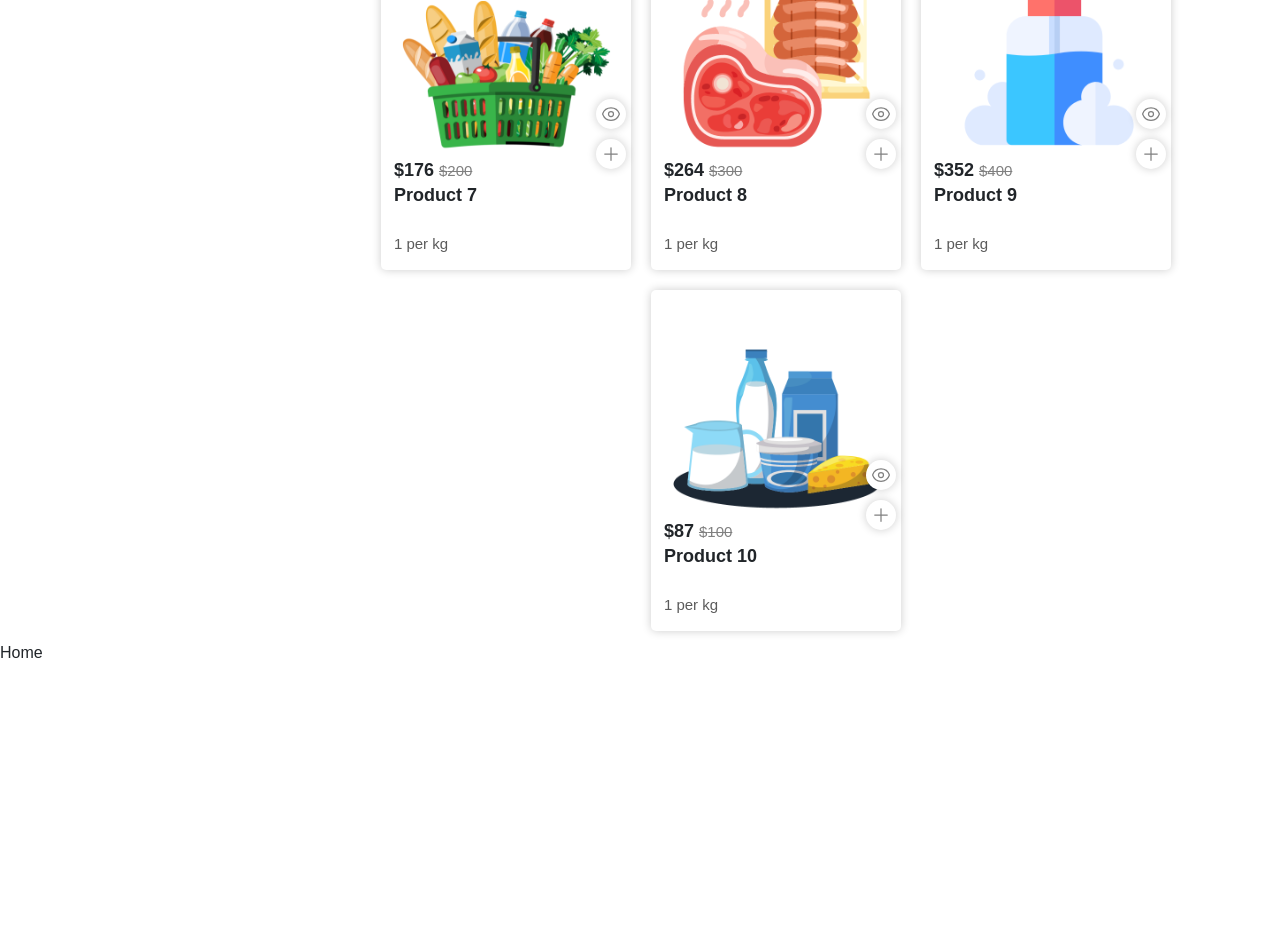
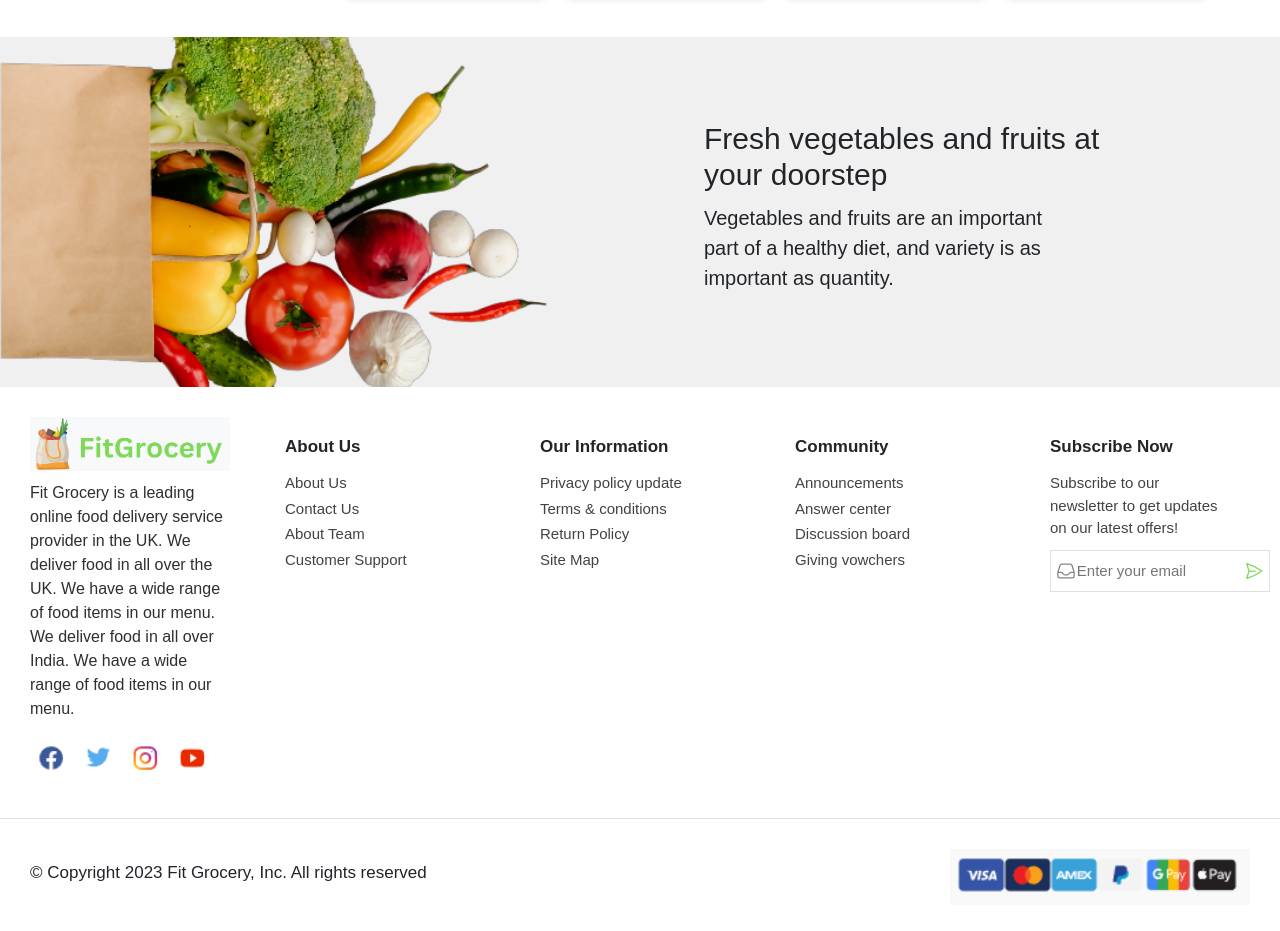
Before and after one commit to Gaurav8604/FitGrocery, a React (Create React App) app: page / in a window 1280 px wide. Shown: the part 1660-2591 px from the top of the page. Before the commit the page ends 2325 px from the top, so only its background shows below. Built offline with nearby package versions, Linux system fonts and the light colour scheme.

Commit message:
fourth-commit

```diff
--- a/src/COMPONENTS/Category/HomeCategories.css
+++ b/src/COMPONENTS/Category/HomeCategories.css
@@ -1,67 +1,72 @@
-.homecategories{
-    display:flex;
-    flex-wrap:wrap;
-    justify-content:center;
-    align-items:center;
-    width:100%;
-    margin:20px 0px;
+.homecategories {
+    display: flex;
+    flex-wrap: wrap;
+    justify-content: center;
+    align-items: center;
+    width: 100%;
+    margin: 20px 0px;
 }
 
-.homecategories .container{
-    width:24%;
-    min-width:300px;
-    height:180px;
-    overflow:hidden;
-    display:flex;
-    flex-wrap:wrap;
-    align-items:center;
-    justify-content:center;
-    border-radius:10px;
-    margin:5px;
+.homecategories .container {
+    width: 24%;
+    min-width: 300px;
+    height: 180px;
+    overflow: hidden;
+    display: flex;
+    flex-wrap: wrap;
+    align-items: center;
+    justify-content: center;
+    border-radius: 10px;
+    margin: 5px;
 }
 
 .homecategories .container img{
-    width:50%;
-    object-fit:cover;
+    width: 50%;
+    object-fit: cover;
 }
-
 .homecategories .container .content{
-    width:50%;
-    display:flex;
+    width: 50%;
+    display: flex;
     flex-direction: column;
-    justify-content:center;
-    align-items:center;
+    justify-content: center;
+    align-items: center;
 }
-
+.homecategories .content{
+    display: flex;
+    flex-direction: column;
+}
 .homecategories .container .content h1{
-    font-size:20px;
+    font-size: 20px;
     font-weight:400;
-    margin:0;
+    margin: 0;
 }
 
 .homecategories .container .content p{
-    font-size:15px;
+    font-size: 15px;
     font-weight:300;
-    margin:0;
-    padding:0px;
+    margin: 0;
+    padding: 0px;
 }
 
 .homecategories .container:nth-child(1){
-    background-color:#fbdc6e;
-    color:rgb(0,0,0);
+    background-color: #fbdc6e;
+    color: rgb(0, 0, 0);
 }
 
+
 .homecategories .container:nth-child(2){
-    background-color:#ff9393;
-    color:rgb(255,255,255);
+    background-color: #ff9393;
+    color: rgb(255, 255, 255);
 }
 
+
 .homecategories .container:nth-child(3){
-    background-color:#ffabe4 ;
-    color:rgb(0,0,0);
+    background-color: #ffabe4;
+    color: rgb(0, 0, 0);
 }
 
+
 .homecategories .container:nth-child(4){
-    background-color:#a8d0e6;
-    color:rgb(0,0,0);
+    background-color: #a8d0e6;
+    color: rgb(0, 0, 0);
 }
--- /dev/null
+++ b/src/COMPONENTS/Footer/Footer1.css
@@ -0,0 +1,46 @@
+.footer1{
+    display: flex;
+    justify-content: space-between;
+    align-items: center;
+    width: 100%;
+    padding: 20px 0px;
+    background-color: rgb(240, 240, 240);
+    height: 350px;
+    margin-top: 30px;
+    overflow: hidden;
+}
+.footer1 .left{
+    width: 45%;
+}
+.footer1 .left img{
+    width: 100%;
+}
+
+.footer1 .right{
+    width: 45%;
+}
+
+.footer1 .right h1{
+    width: 80%;
+    font-size: 30px;
+    font-weight: 300;
+    margin-bottom: 10px;
+}
+
+.footer1 .right p{
+    width: 60%;
+    font-size: 20px;
+    font-weight: 300;
+    margin-bottom: 10px;
+}
+
+
+
+@media (max-width: 650px)
+{
+    .footer1{
+        display: none;
+    }
+
+
+}
--- /dev/null
+++ b/src/COMPONENTS/Footer/Footer1.js
@@ -0,0 +1,19 @@
+import React from 'react'
+import veg from '../../ASSETS/veges.png';
+import './Footer1.css'
+
+const Footer1 = () => {
+  return (
+    <div className='footer1'>
+        <div className='left'>
+            <img src={veg} alt='veg' />
+        </div>
+        <div className='right'>
+            <h1>Fresh vegetables and fruits at your doorstep</h1>
+            <p>Vegetables and fruits are an important part of a healthy diet, and variety is as important as quantity.</p>
+        </div>
+    </div>
+  )
+}
+
+export default Footer1
--- /dev/null
+++ b/src/COMPONENTS/Footer/Footer2.css
@@ -0,0 +1,119 @@
+.footer {
+    display: flex;
+    flex-direction: column;
+    align-items: center;
+    justify-content: center;
+    width: 100%;
+}
+
+.footerin1 {
+    display: flex;
+    flex-direction: row;
+    flex-wrap: wrap;
+    justify-content: space-between;
+    width: 100%;
+    padding: 30px;
+}
+
+.footerin1 div {
+    width: 15%;
+    min-width: 200px;
+}
+
+.footerin1 .f1 {
+    width: 15%;
+    min-width: 200px;
+    display: flex;
+    flex-direction: column;
+}
+
+.footerin1 .f1 img {
+    width: 200px;
+    margin-bottom: 10px;
+}
+
+.footerin1 .f1 p {
+    font-size: 16px;
+    color: #2f2f2f;
+    font-weight: 200;
+    width: 100%;
+}
+
+.footerin1 .f2 {
+    padding-top: 20px;
+}
+
+.footerin1 .f2 h3 {
+    font-size: 17px;
+    font-weight: 600;
+    margin-bottom: 15px;
+    width: 90%;
+}
+
+.footerin1 .f2 p {
+    font-size: 15px;
+    font-weight: 200;
+    margin: 3px 0px;
+    color: #424242;
+    width: 90%;
+}
+
+.footerin1 .f2 p:hover{
+    cursor: pointer;
+    color: var(--col1);
+}
+
+.footerin1 .f2 .inputcontainer {
+    display: flex;
+    flex-direction: row;
+    width: 220px;
+    align-items: center;
+    justify-content: space-between;
+    overflow: hidden;
+    border: 1px solid #e0e0e0;
+    margin: 10px 0px;
+    padding: 5px 5px;
+}
+
+
+.footerin1 .icon1 svg {
+    width: 20px;
+    height: 20px;
+    color: #848484;
+    /* background-color: aqua; */
+}
+
+.footerin1 .icon2 svg {
+    width: 20px;
+    height: 20px;
+    color: var(--col1);
+}
+
+.footerin1 .f2 .inputcontainer input {
+    width: 80%;
+    height: 30px;
+    border: none;
+    outline: none;
+    font-size: 15px;
+    font-weight: 200;
+    color: #424242;
+}
+
+.footerin2 {
+    display: flex;
+    flex-direction: row;
+    justify-content: space-between;
+    align-items: center;
+    width: 100%;
+    padding: 30px;
+    border-top: 1px solid #e0e0e0;
+}
+
+.footerin2 h3 {
+    font-size: 17px;
+    font-weight: 300;
+}
+
+.footerin2 img {
+    width: 300px;
+}
--- /dev/null
+++ b/src/COMPONENTS/Footer/Footer2.js
@@ -0,0 +1,64 @@
+import React from 'react'
+import './Footer2.css'
+import paying from '../../ASSETS/pay.png';
+import logo from '../../ASSETS/logo.png';
+import social from '../../ASSETS/social.png';
+
+const Footer2 = () => {
+  return (
+    <div className='footer'>
+        <div className='footerin1'>
+            <div className='f1'>
+                <img src={logo} alt='logo' className='logo'/>
+                <p>Fit Grocery is a leading online food delivery service provider in the UK. We deliver food in all over the UK. We have a wide range of food items in our menu. We deliver food in all over India. We have a wide range of food items in our menu.</p>
+                <img src={social} alt='social' className='social'/>
+            </div>
+            <div className='f2'>
+                <h3>About Us</h3>
+                <p>About Us</p>
+                <p>Contact Us</p>
+                <p>About Team</p>
+                <p>Customer Support</p>
+            </div>
+            <div className='f2'>
+                <h3>Our Information</h3>
+                <p>Privacy policy update</p>
+                <p>Terms & conditions</p>
+                <p>Return Policy</p>
+                <p>Site Map</p>
+            </div>
+            <div className='f2'>
+                <h3>Community</h3>
+                <p>Announcements</p>
+                <p>Answer center</p>
+                <p>Discussion board</p>
+                <p>Giving vowchers</p>
+            </div>
+            <div className='f2'>
+                <h3>Subscribe Now</h3>
+                <p>Subscribe to our newsletter to get updates on our latest offers!</p>
+                <div className='inputcontainer'>
+                    <span className='icon1'>
+                        <svg xmlns="http://www.w3.org/2000/svg" fill="none" viewBox="0 0 24 24" strokeWidth={1.5} stroke="currentColor" className="w-6 h-6">
+                            <path strokeLinecap="round" strokeLinejoin="round" d="M2.25 13.5h3.86a2.25 2.25 0 012.012 1.244l.256.512a2.25 2.25 0 002.013 1.244h3.218a2.25 2.25 0 002.013-1.244l.256-.512a2.25 2.25 0 012.013-1.244h3.859m-19.5.338V18a2.25 2.25 0 002.25 2.25h15A2.25 2.25 0 0021.75 18v-4.162c0-.224-.034-.447-.1-.661L19.24 5.338a2.25 2.25 0 00-2.15-1.588H6.911a2.25 2.25 0 00-2.15 1.588L2.35 13.177a2.25 2.25 0 00-.1.661z" />
+                        </svg>
+                    </span>
+                    <input type='text' placeholder='Enter your email' />
+                    <span className='icon2'>
+                        <svg xmlns="http://www.w3.org/2000/svg" fill="none" viewBox="0 0 24 24" strokeWidth={1.5} stroke="currentColor" className="w-6 h-6">
+                            <path strokeLinecap="round" strokeLinejoin="round" d="M6 12L3.269 3.126A59.768 59.768 0 0121.485 12 59.77 59.77 0 013.27 20.876L5.999 12zm0 0h7.5" />
+                        </svg>
+                    </span>
+                </div>
+            </div>
+        </div>
+
+        <div className='footerin2'>
+            <h3>© Copyright 2023 Fit Grocery, Inc. All rights reserved</h3>
+            <img src={paying} alt='paying' />
+        </div>
+    </div>
+  )
+}
+
+export default Footer2
--- a/src/COMPONENTS/Product/AllProducts.js
+++ b/src/COMPONENTS/Product/AllProducts.js
@@ -89,22 +89,22 @@
       counttype:'1 per kg',
       discountpercent:13,
     },
-    // {
-    //   id:11,
-    //   productimage:img3,
-    //   productname:'Product 11',
-    //   productprice:110,
-    //   counttype:'1 per kg',
-    //   discountpercent:12,
-    // },
-    // {
-    //   id:12,
-    //   productimage:img4,
-    //   productname:'Product 12',
-    //   productprice:120,
-    //   counttype:'1 per kg',
-    //   discountpercent:19,
-    // }
+    {
+      id:11,
+      productimage:img3,
+      productname:'Product 11',
+      productprice:110,
+      counttype:'1 per kg',
+      discountpercent:12,
+    },
+    {
+      id:12,
+      productimage:img4,
+      productname:'Product 12',
+      productprice:120,
+      counttype:'1 per kg',
+      discountpercent:19,
+    }
   ]
 
   return (
--- a/src/COMPONENTS/Product/ProductCard.css
+++ b/src/COMPONENTS/Product/ProductCard.css
@@ -1,7 +1,7 @@
 .product {
     display: flex;
-    width: 250px;
-    height: 30 0px;
+    width: 200px;
+    height: 250px;
     flex-direction: column;
     justify-content: space-between;
     align-items: center;
@@ -41,7 +41,7 @@
 }
 
 .product h3 {
-    font-size: 18px;
+    font-size: 16px;
     font-weight: 700;
     margin: 0px;
     width: 90%;
@@ -55,7 +55,7 @@
 }
 
 .product .s2 p {
-    font-size: 18px;
+    font-size: 15px;
     font-weight: 700;
     margin: 0px;
     width: 90%;
@@ -72,7 +72,7 @@
 }
 
 .product .s3 p {
-    font-size: 15px;
+    font-size: 14px;
     font-weight: 500;
     margin: 0px;
     padding: 5px 0px;
--- a/src/COMPONENTS/Product/Product_Sidebar.js
+++ b/src/COMPONENTS/Product/ProductSidebar.js
@@ -1,7 +1,7 @@
 import React from 'react'
 import AllProducts from './AllProducts'
 import CategorySidebar from './CategorySidebar'
-import './Product_Sidebar.css';
+import './ProductSidebar.css';
 
 const Product_Sidebar = () => {
   return (
--- a/src/PAGES/Homepage/Home.js
+++ b/src/PAGES/Homepage/Home.js
@@ -2,7 +2,9 @@
 import Navbar from '../../COMPONENTS/Navbar/Navbar';
 import BannerSlider from '../../COMPONENTS/Banners/BannerSlider';
 import HomeCategories from '../../COMPONENTS/Category/HomeCategories';
-import Product_Sidebar from '../../COMPONENTS/Product/Product_Sidebar';
+import ProductSidebar from '../../COMPONENTS/Product/ProductSidebar';
+import Footer1 from '../../COMPONENTS/Footer/Footer1';
+import Footer2 from '../../COMPONENTS/Footer/Footer2';
 
 const Home = () => {
   return (
@@ -10,8 +12,9 @@
         <Navbar/>
         <BannerSlider/>
         <HomeCategories/>
-        <Product_Sidebar/>
-      Home
+        <ProductSidebar/>
+        <Footer1/>
+        <Footer2/>
     </div>
   )
 }
```
Also changed, not shown: src/COMPONENTS/Footer/Footer.js (deleted), src/COMPONENTS/Product/ProductSidebar.css (renamed from src/COMPONENTS/Product/Product_Sidebar.css), src/COMPONENTS/Product/ProductsSlider.css (renamed from src/COMPONENTS/Product/ProductSlider.css).
